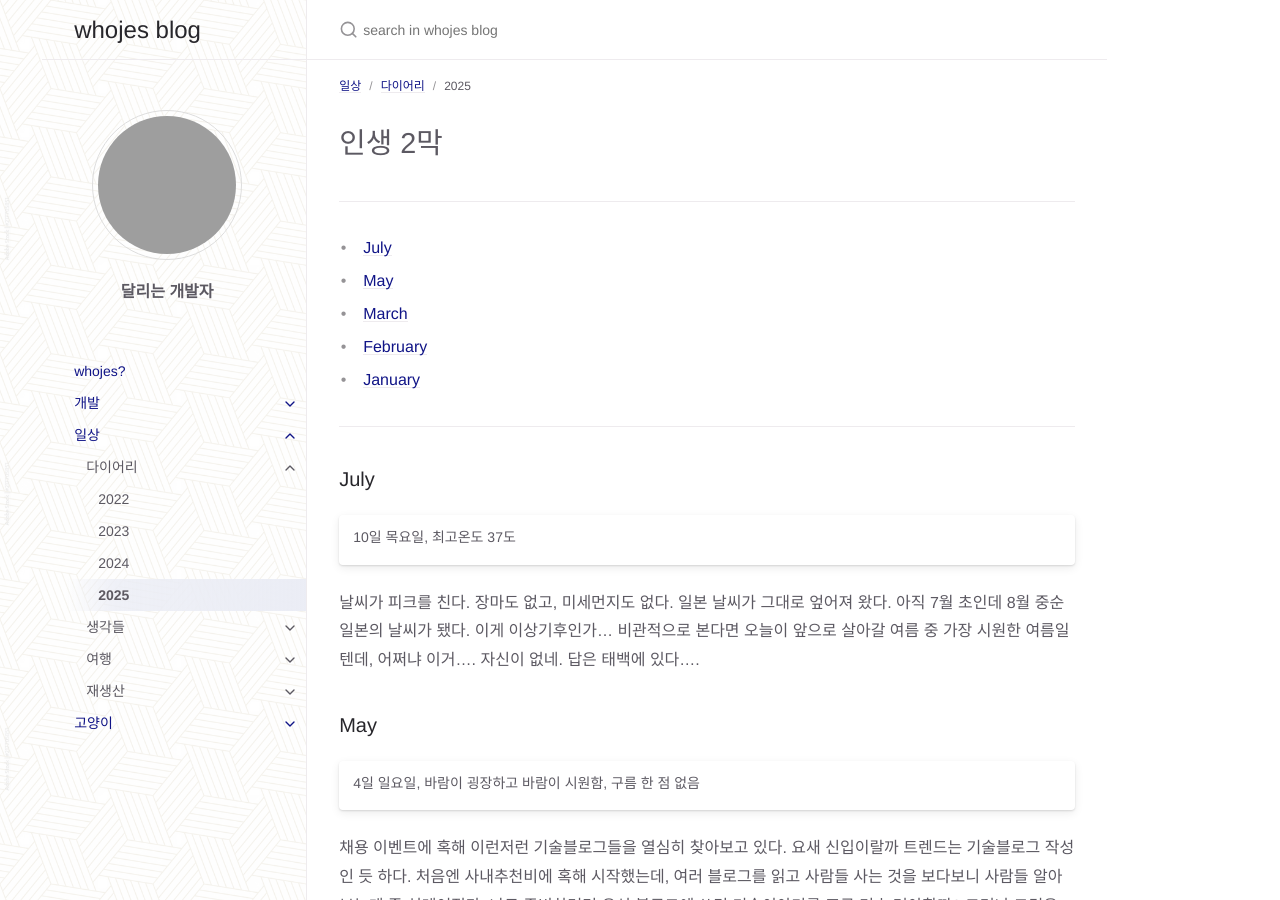
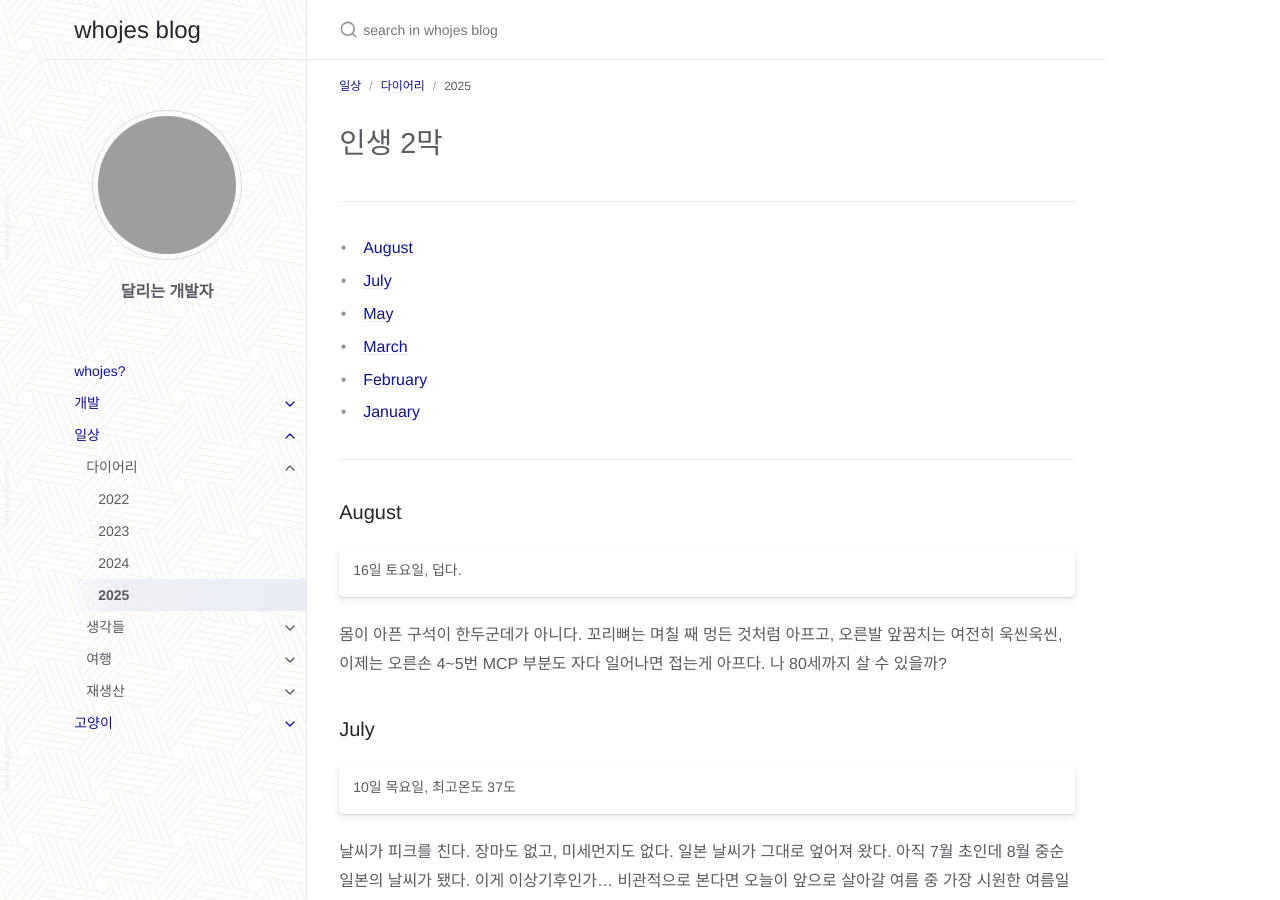
Before and after one commit to whojes/whojes.github.io, a Jekyll site: the page built from docs/life/diary/diary_2025.md, in a window 1280 px wide and 900 px high. Built offline with Jekyll 4.4.1, drawn with Linux system fonts in a browser that asks for light colours; grey boxes are pictures that could not be loaded.

Commit message:
automessage

```diff
--- a/docs/life/diary/diary_2025.md
+++ b/docs/life/diary/diary_2025.md
@@ -20,7 +20,7 @@ code {
 <!-- - [November](#november) -->
 <!-- - [October](#october) -->
 <!-- - [September](#september) -->
-<!-- - [August](#August) -->
+- [August](#August)
 - [July](#july)
 <!-- - [June](#june) -->
 - [May](#may)
@@ -30,6 +30,12 @@ code {
 - [January](#january)
 
 ---
+
+### August
+
+| 16일 토요일, 덥다.
+
+몸이 아픈 구석이 한두군데가 아니다. 꼬리뼈는 며칠 째 멍든 것처럼 아프고, 오른발 앞꿈치는 여전히 욱씬욱씬, 이제는 오른손 4~5번 MCP 부분도 자다 일어나면 접는게 아프다. 나 80세까지 살 수 있을까?
 
 ### July
 
```
